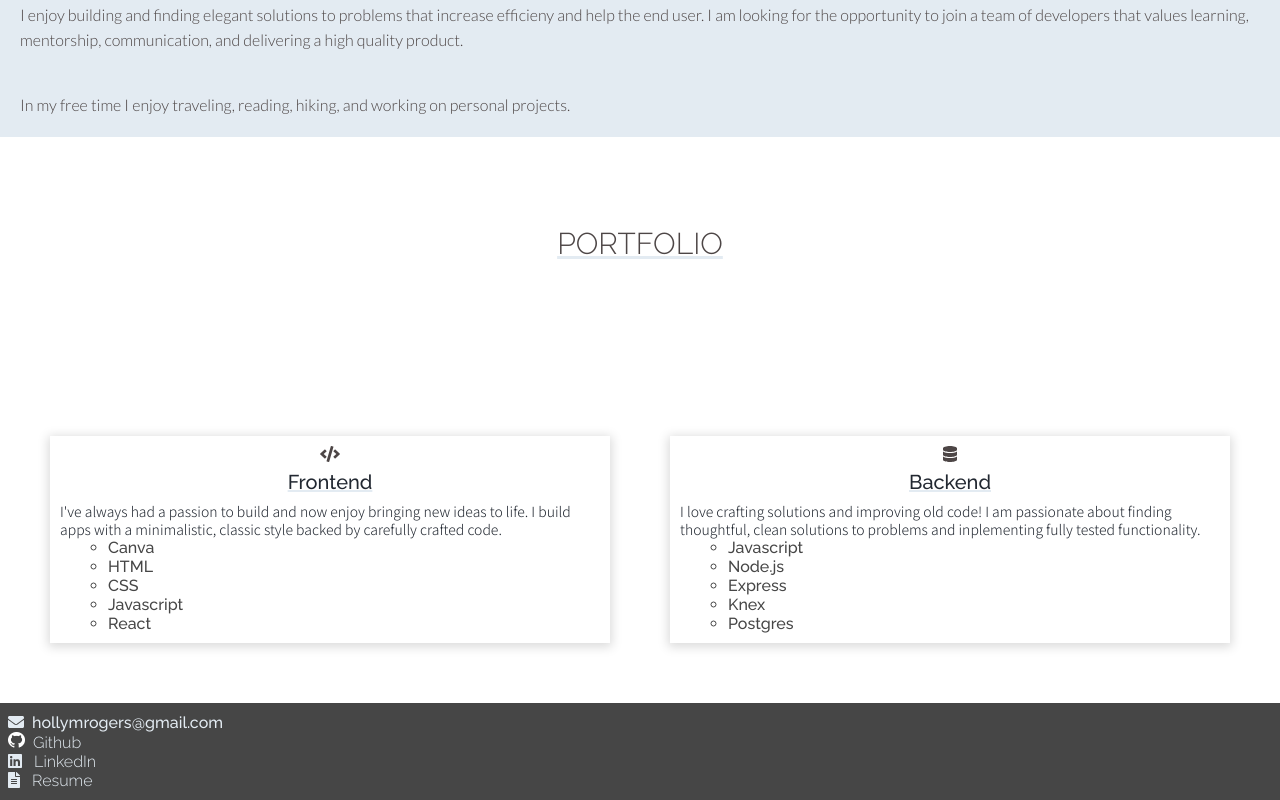
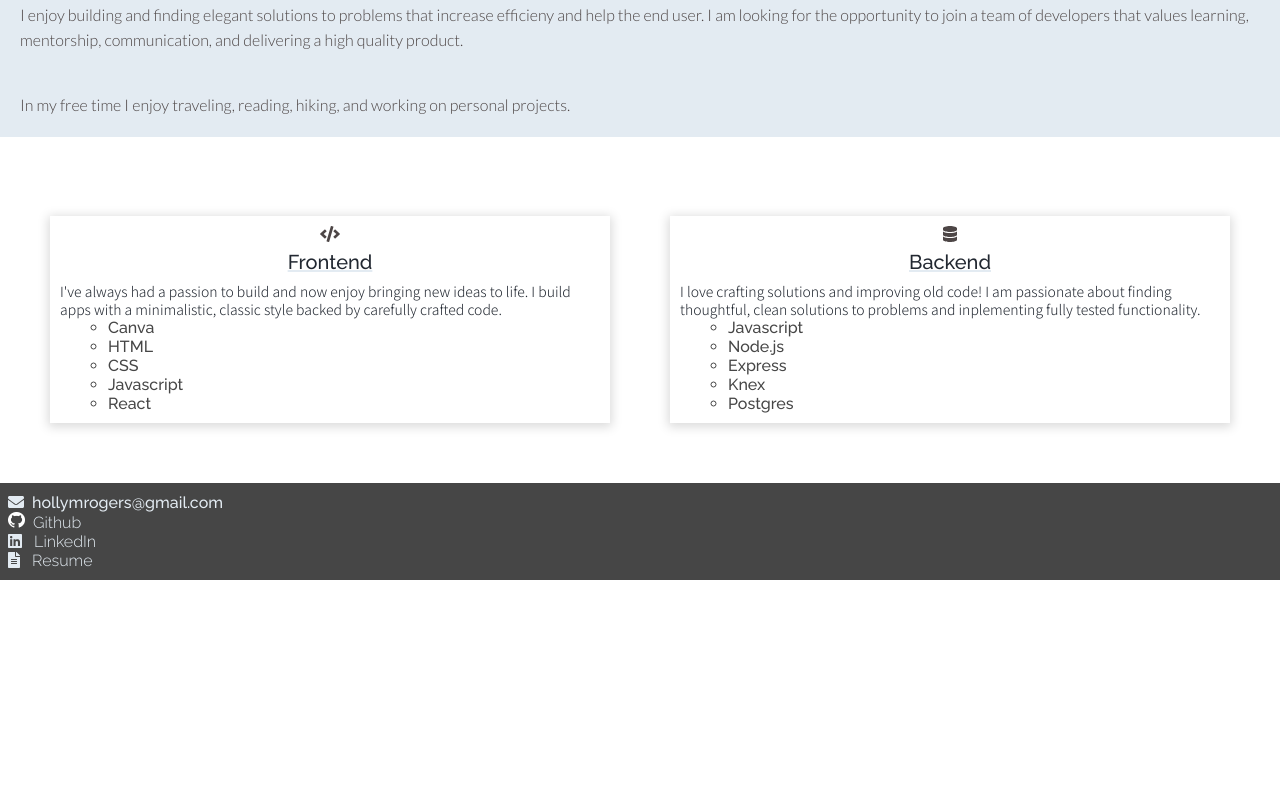
Before and after one commit to holly257/portfolio, a React (Create React App) app: page / in a window 1280 px wide. Shown: the part 857-1657 px from the top of the page. After the commit the page ends 1437 px from the top, so only its background shows below. Built offline with nearby package versions, Linux system fonts and the light colour scheme.

Commit message:
took  portfolio head off home page

```diff
--- a/src/Routes/Home/HomePage.js
+++ b/src/Routes/Home/HomePage.js
@@ -38,9 +38,6 @@ function HomePage() {
                 </span>
             </div>
             <div className="wrapper-home">
-                <div className="gridHead-home">
-                    <h3 className="title-text">PORTFOLIO</h3>
-                </div>
                 <div className="skills-box">
                     <FontAwesomeIcon className='center-item' icon={faCode} />
                     <div>
```
